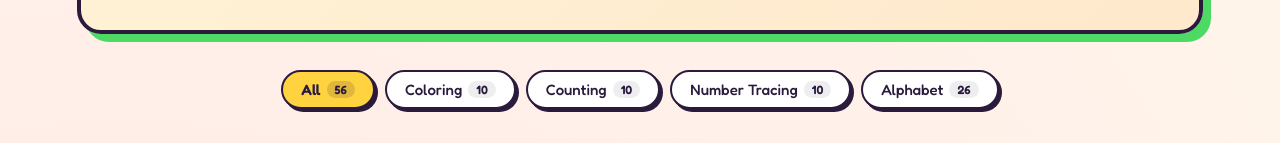
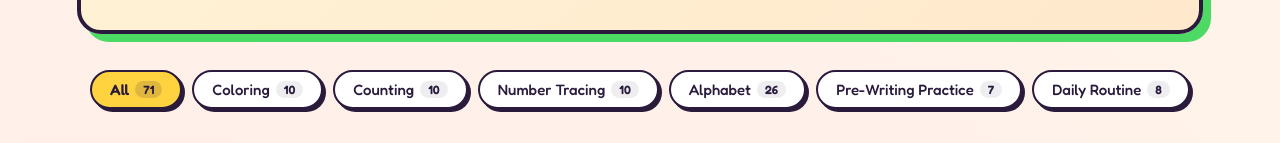
Before and after one commit to chotikiduniya21-bot/ckd, a Next.js app: page /activity-sheets in a window 1280 px wide. Shown: the part 785-928 px from the top of the page. Built offline with nearby package versions, Linux system fonts and the light colour scheme; no server answers.

Commit message:
feat: add 15 new sheets — 7 line tracing (Pre-Writing Practice) and 8 morning routine (Daily Routine)

```diff
--- a/app/activity-sheets/sheetsData.ts
+++ b/app/activity-sheets/sheetsData.ts
@@ -74,6 +74,21 @@ export const freeSheets: FreeSheet[] = [
   { id: 154, title: 'Trace and Color — Letter X', ageRange: '3–6', pages: 1, color: 'pink', emoji: '🔤', description: 'Trace the letter X and color the matching picture. Builds letter recognition and pre-writing skills.', downloads: 'Free download', category: 'Alphabet' },
   { id: 155, title: 'Trace and Color — Letter Y', ageRange: '3–6', pages: 1, color: 'red', emoji: '🔤', description: 'Trace the letter Y and color the matching picture. Builds letter recognition and pre-writing skills.', downloads: 'Free download', category: 'Alphabet' },
   { id: 156, title: 'Trace and Color — Letter Z', ageRange: '3–6', pages: 1, color: 'orange', emoji: '🔤', description: 'Trace the letter Z and color the matching picture. Builds letter recognition and pre-writing skills.', downloads: 'Free download', category: 'Alphabet' },
+  { id: 157, title: 'Line Tracing 1', ageRange: '3–5', pages: 1, color: 'red', emoji: '✏️', description: 'Pre-writing practice sheet to build hand control and pencil grip. Helps prepare your child for letter and number writing.', downloads: 'Free download', category: 'Pre-Writing Practice' },
+  { id: 158, title: 'Line Tracing 2', ageRange: '3–5', pages: 1, color: 'orange', emoji: '✏️', description: 'Pre-writing practice sheet to build hand control and pencil grip. Helps prepare your child for letter and number writing.', downloads: 'Free download', category: 'Pre-Writing Practice' },
+  { id: 159, title: 'Line Tracing 3', ageRange: '3–5', pages: 1, color: 'yellow', emoji: '✏️', description: 'Pre-writing practice sheet to build hand control and pencil grip. Helps prepare your child for letter and number writing.', downloads: 'Free download', category: 'Pre-Writing Practice' },
+  { id: 160, title: 'Line Tracing 4', ageRange: '3–5', pages: 1, color: 'green', emoji: '✏️', description: 'Pre-writing practice sheet to build hand control and pencil grip. Helps prepare your child for letter and number writing.', downloads: 'Free download', category: 'Pre-Writing Practice' },
+  { id: 161, title: 'Line Tracing 5', ageRange: '3–5', pages: 1, color: 'teal', emoji: '✏️', description: 'Pre-writing practice sheet to build hand control and pencil grip. Helps prepare your child for letter and number writing.', downloads: 'Free download', category: 'Pre-Writing Practice' },
+  { id: 162, title: 'Line Tracing 6', ageRange: '3–5', pages: 1, color: 'blue', emoji: '✏️', description: 'Pre-writing practice sheet to build hand control and pencil grip. Helps prepare your child for letter and number writing.', downloads: 'Free download', category: 'Pre-Writing Practice' },
+  { id: 163, title: 'Line Tracing 7', ageRange: '3–5', pages: 1, color: 'purple', emoji: '✏️', description: 'Pre-writing practice sheet to build hand control and pencil grip. Helps prepare your child for letter and number writing.', downloads: 'Free download', category: 'Pre-Writing Practice' },
+  { id: 164, title: 'Morning Routine 1', ageRange: '3–6', pages: 1, color: 'red', emoji: '🌅', description: 'A tracing sheet built around daily routine activities. Builds pencil control while teaching life skills and sequence.', downloads: 'Free download', category: 'Daily Routine' },
+  { id: 165, title: 'Morning Routine 2', ageRange: '3–6', pages: 1, color: 'orange', emoji: '🌅', description: 'A tracing sheet built around daily routine activities. Builds pencil control while teaching life skills and sequence.', downloads: 'Free download', category: 'Daily Routine' },
+  { id: 166, title: 'Morning Routine 3', ageRange: '3–6', pages: 1, color: 'yellow', emoji: '🌅', description: 'A tracing sheet built around daily routine activities. Builds pencil control while teaching life skills and sequence.', downloads: 'Free download', category: 'Daily Routine' },
+  { id: 167, title: 'Morning Routine 4', ageRange: '3–6', pages: 1, color: 'green', emoji: '🌅', description: 'A tracing sheet built around daily routine activities. Builds pencil control while teaching life skills and sequence.', downloads: 'Free download', category: 'Daily Routine' },
+  { id: 168, title: 'Morning Routine 5', ageRange: '3–6', pages: 1, color: 'teal', emoji: '🌅', description: 'A tracing sheet built around daily routine activities. Builds pencil control while teaching life skills and sequence.', downloads: 'Free download', category: 'Daily Routine' },
+  { id: 169, title: 'Morning Routine 6', ageRange: '3–6', pages: 1, color: 'blue', emoji: '🌅', description: 'A tracing sheet built around daily routine activities. Builds pencil control while teaching life skills and sequence.', downloads: 'Free download', category: 'Daily Routine' },
+  { id: 170, title: 'Morning Routine 7', ageRange: '3–6', pages: 1, color: 'purple', emoji: '🌅', description: 'A tracing sheet built around daily routine activities. Builds pencil control while teaching life skills and sequence.', downloads: 'Free download', category: 'Daily Routine' },
+  { id: 171, title: 'Morning Routine 8', ageRange: '3–6', pages: 1, color: 'pink', emoji: '🌅', description: 'A tracing sheet built around daily routine activities. Builds pencil control while teaching life skills and sequence.', downloads: 'Free download', category: 'Daily Routine' },
 ];
 
 // ==========================================================================
```
